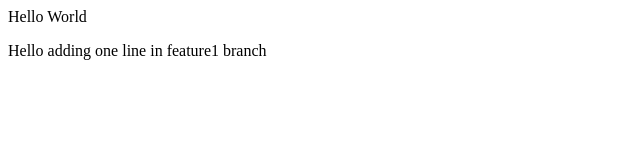
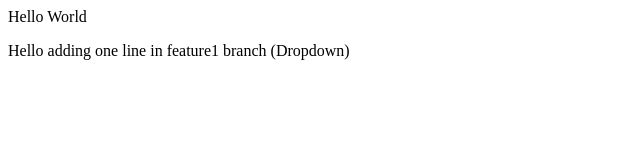
Before and after one commit to sahil-0078/localRepo, a plain HTML site: page index.html in a window 1280 px wide. Shown: the full height of the page, 0-640 px from the left. Drawn offline with Linux system fonts and the light colour scheme.

Commit message:
adding DropDown

```diff
--- a/index.html
+++ b/index.html
@@ -1,2 +1,2 @@
 <p>Hello World</p>
-<p>Hello adding one line in feature1 branch</p>
+<p>Hello adding one line in feature1 branch (Dropdown)</p>
```
